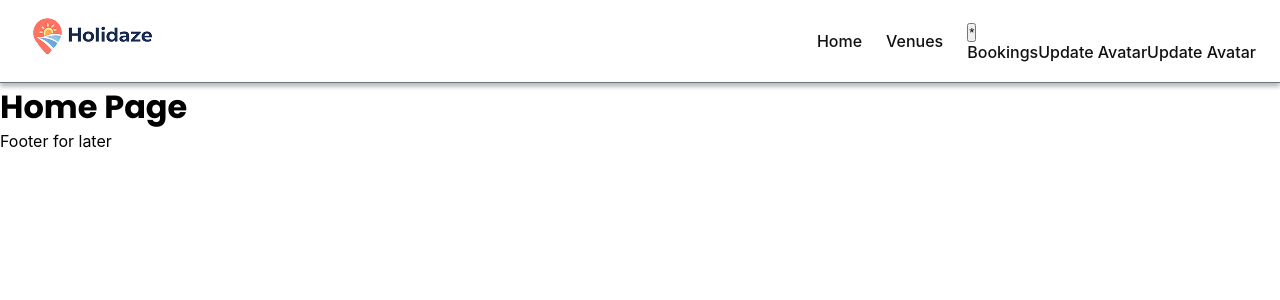
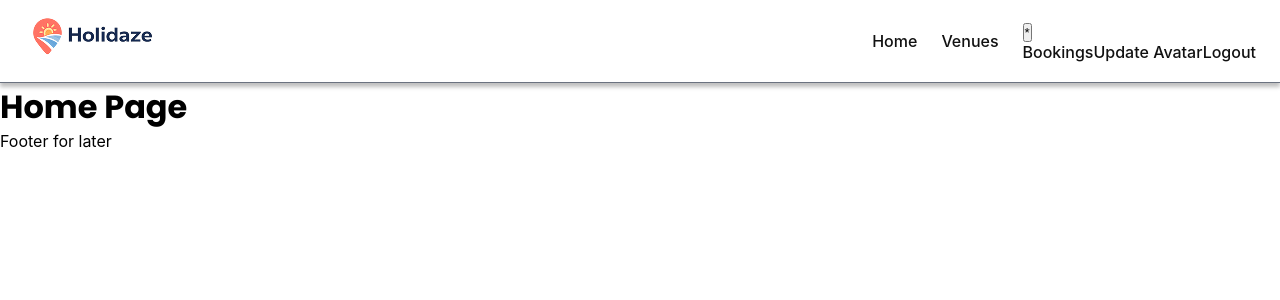
Before and after one commit to olekb2001/Ole-Kristian-Berge-PE2, a React (Vite) app: page / in a window 1280 px wide. Both pictures are taken after a click on the button "User menu". Shown: the top 300 px of the page. Built offline with nearby package versions, Linux system fonts and the light colour scheme; a web font is replaced by a local one.

Commit message:
forgot to change destination of logout link and the text displayd

```diff
--- a/src/components/Navbar.jsx
+++ b/src/components/Navbar.jsx
@@ -51,7 +51,7 @@ export default function Navbar({ isLoggedIn, role }) {
                 )}
 
                 <Link to="/profile">Update Avatar</Link>
-                <Link to="/profile">Update Avatar</Link>
+                <Link to="/logout">Logout</Link>
               </div>
             )}
           </div>
```
